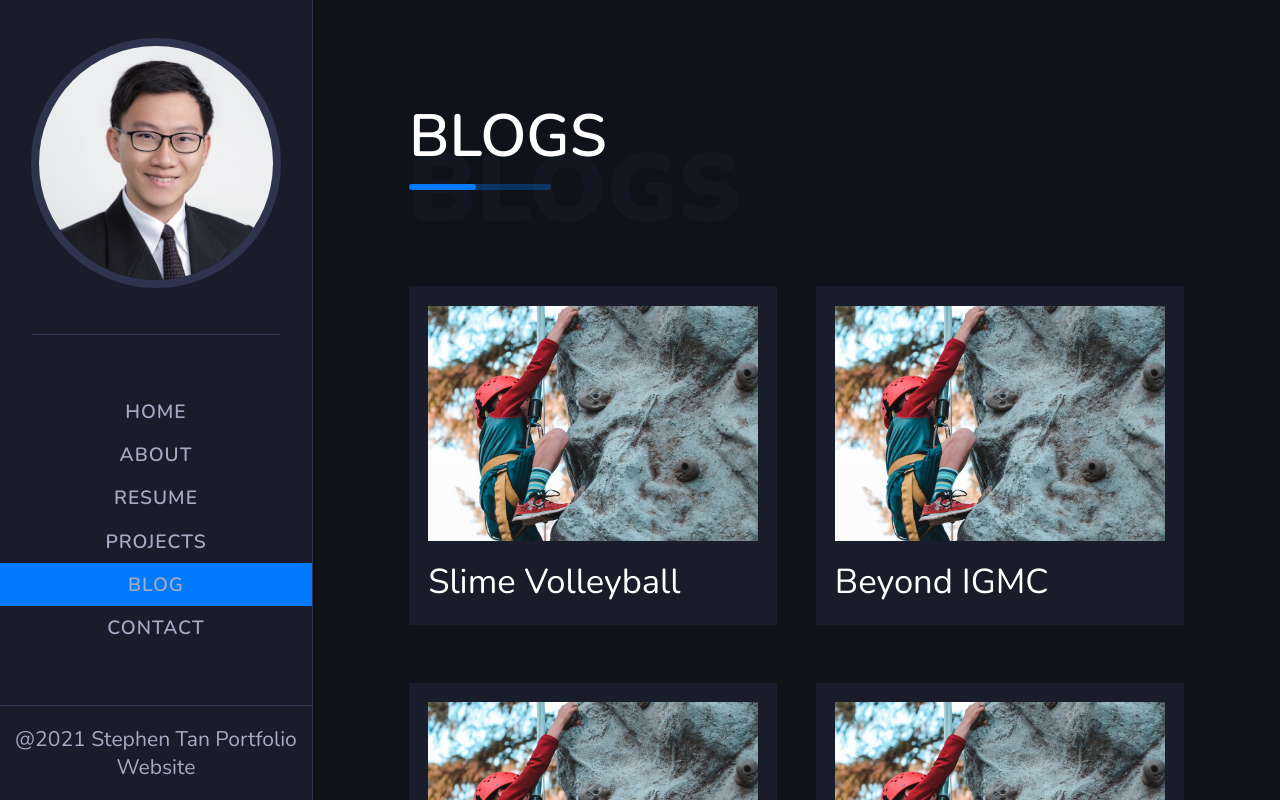
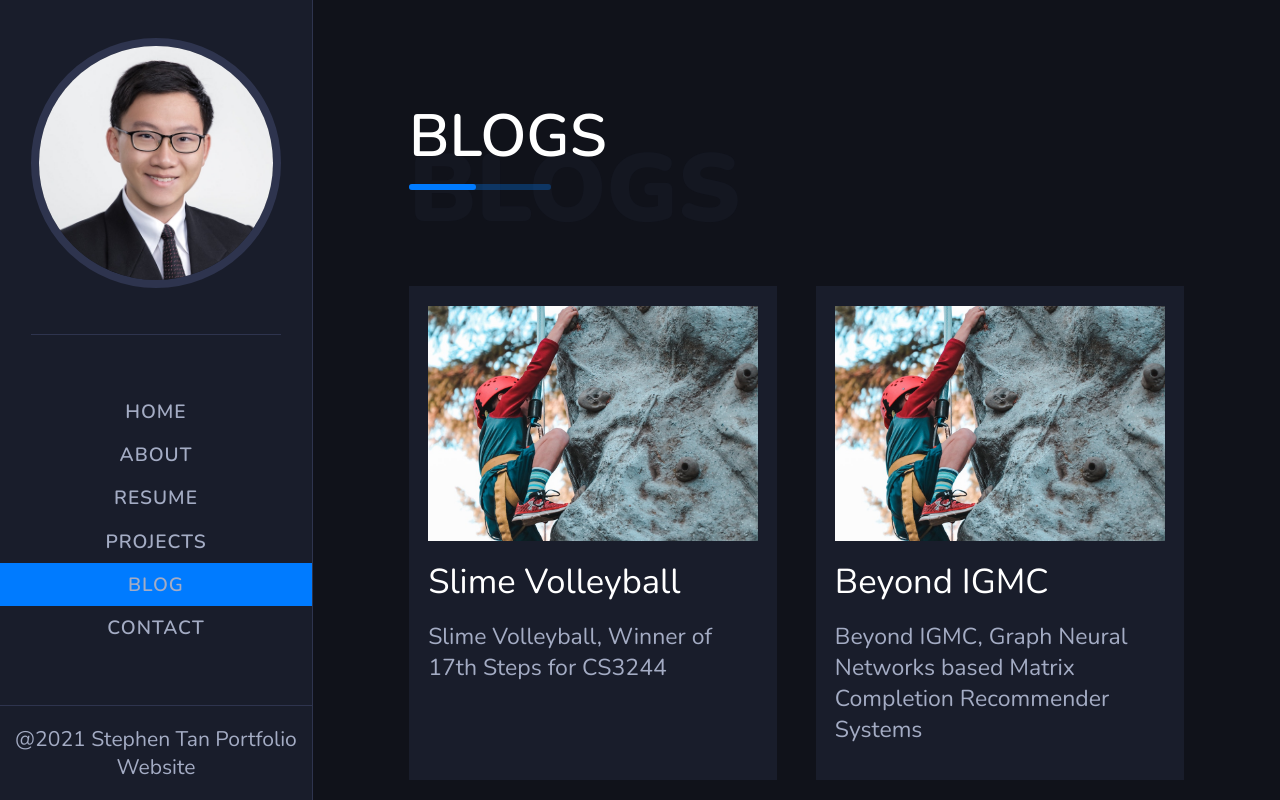
Before and after one commit to blackonyyx/Stephen-Portfolio-Website, a React (Create React App) app: page /blog in a window 1280 px wide. Shown: the top 800 px of the page. Built offline with nearby package versions, Linux system fonts and the light colour scheme.

Commit message:
Added Blogs Page blurb

```diff
--- a/src/Pages/BlogsPage.js
+++ b/src/Pages/BlogsPage.js
@@ -21,6 +21,11 @@ function BlogsPage() {
                                 {blog.title}
                             </a>
                         </div>
+                        <div className="blurb" >
+                            <p>
+                                {blog.blurb}
+                            </p>
+                        </ div>
                     </div>
                 })
             }
@@ -70,6 +75,11 @@ const BlogsStyled = styled.div`
                 }
             }
         }
+        .blurb {
+            p {
+            padding: 0.8rem 0;
+        }
+        }
     }
 `
 
```
